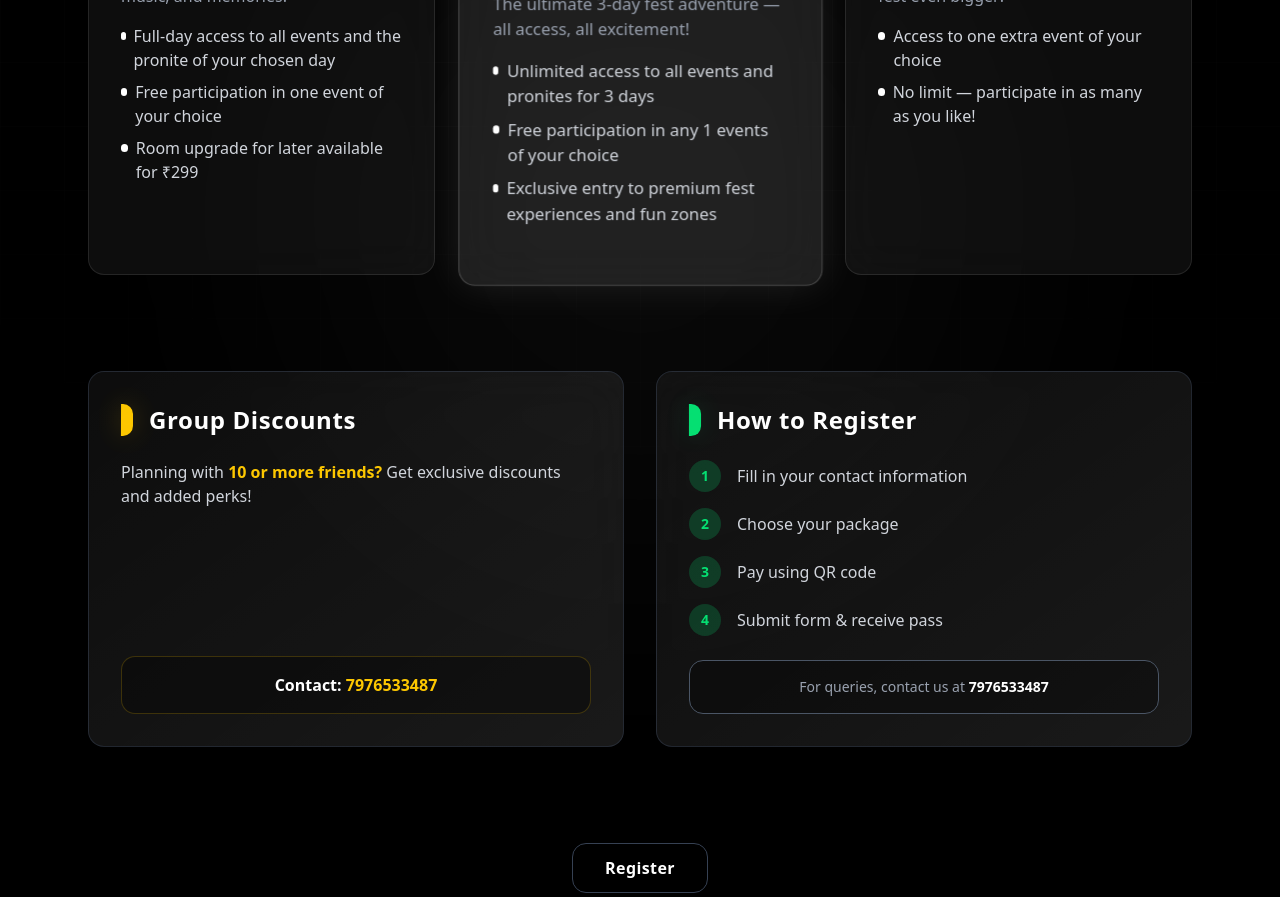
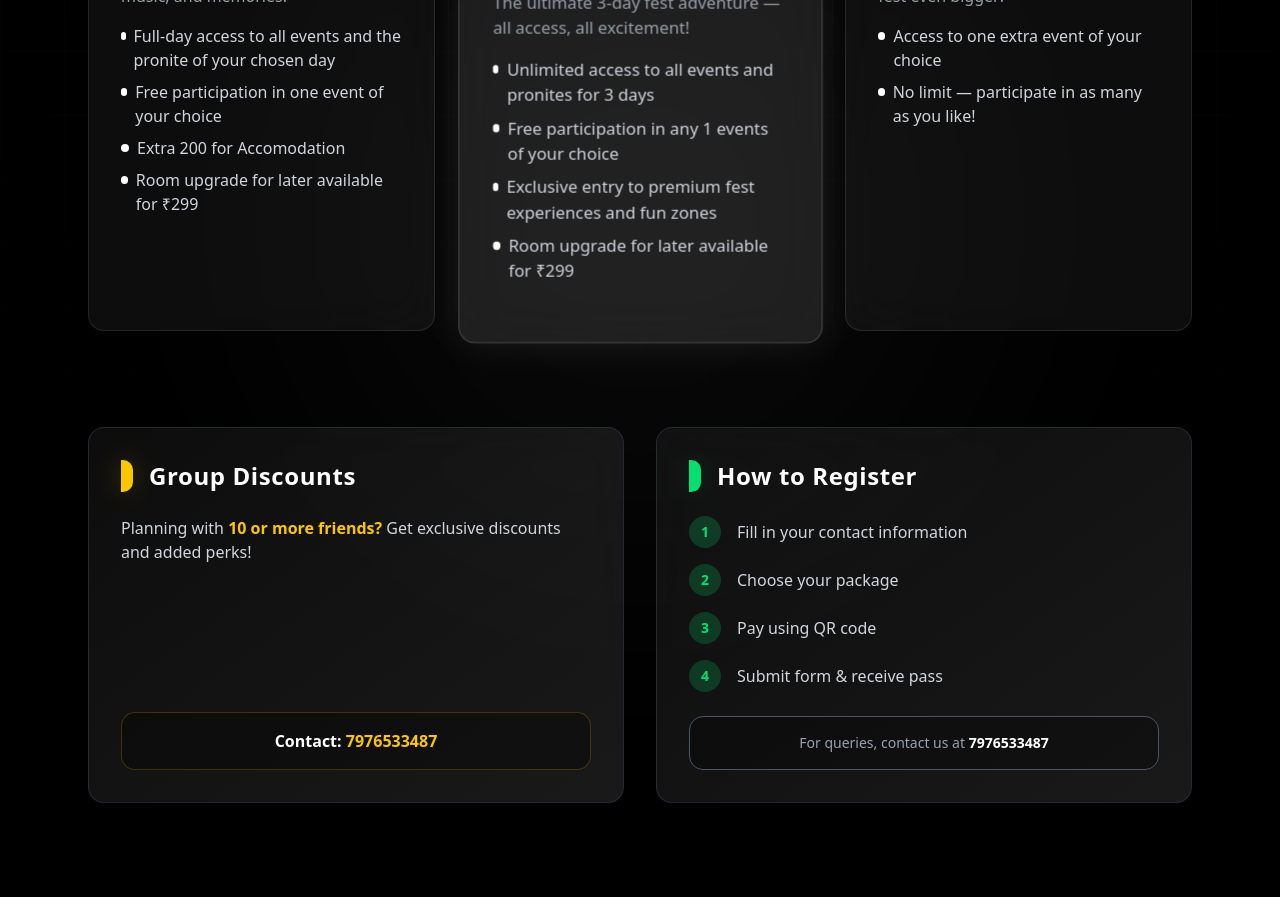
Before and after one commit to UnqKode/plinthregisttration, a Next.js app: page / in a window 1280 px wide. Shown: the part 1100-1997 px from the top of the page. Built offline with nearby package versions, Linux system fonts and the light colour scheme.

Commit message:
11th commit

```diff
--- a/src/app/(app)/page.jsx
+++ b/src/app/(app)/page.jsx
@@ -208,6 +208,7 @@ export default function Page() {
                 perks: [
                   "Full-day access to all events and the pronite of your chosen day",
                   "Free participation in one event of your choice",
+                  "Extra 200 for Accomodation",
                   "Room upgrade for later available for ₹299",
                 ],
               },
@@ -219,6 +220,7 @@ export default function Page() {
                   "Unlimited access to all events and pronites for 3 days",
                   "Free participation in any 1 events of your choice",
                   "Exclusive entry to premium fest experiences and fun zones",
+                  "Room upgrade for later available for ₹299",
                 ],
                 featured: true,
               },
```
